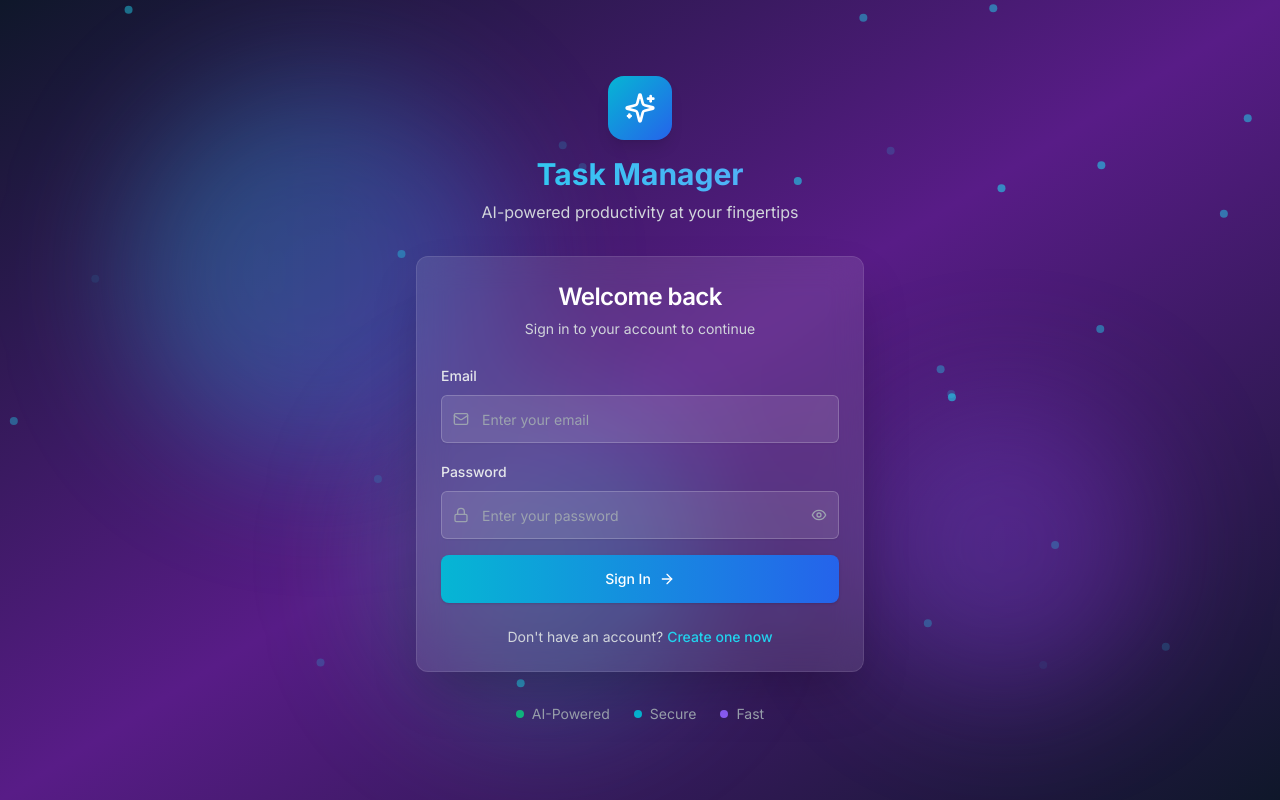
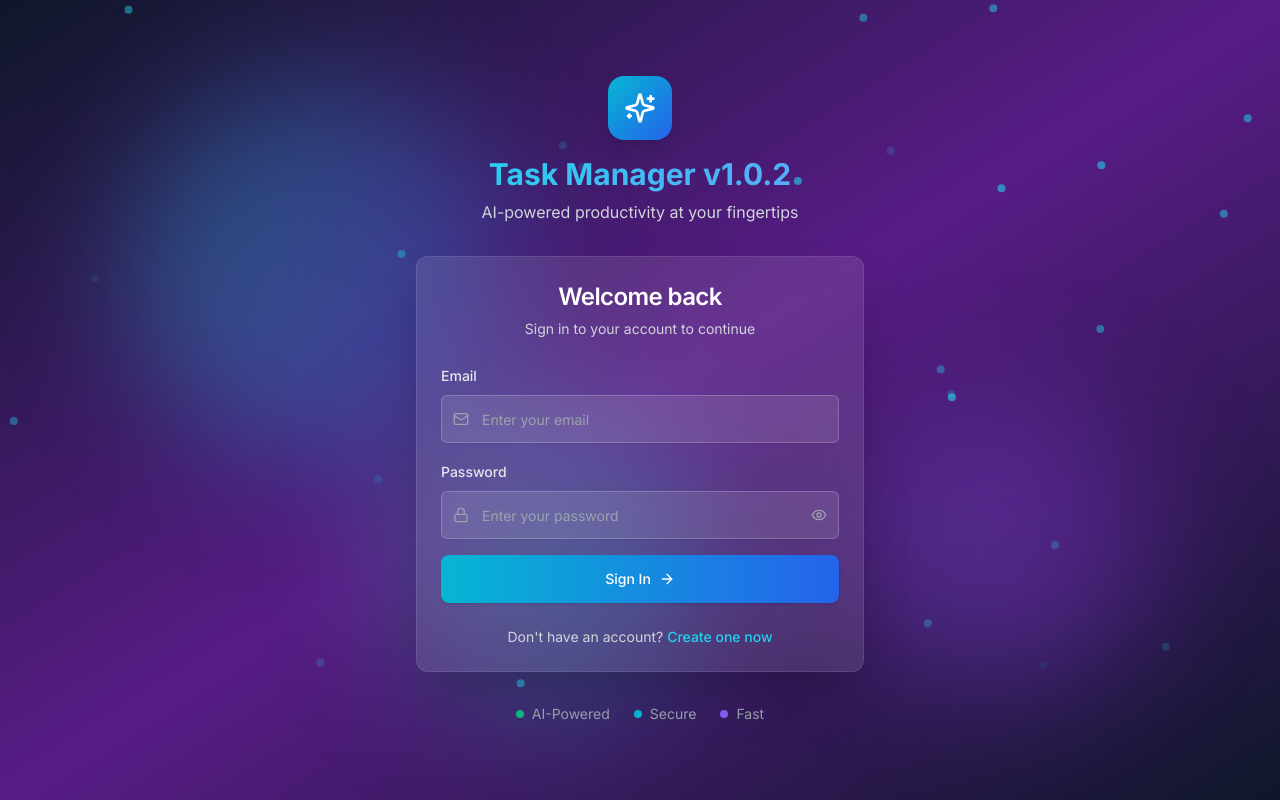
Before and after one commit to Monu2310/Task-Manager, a Next.js app in the folder frontend/: page /auth/login in a window 1280 px wide. Built offline with nearby package versions, Linux system fonts and the light colour scheme.

Commit message:
Add version indicator to login page

```diff
--- a/frontend/app/auth/login/page.tsx
+++ b/frontend/app/auth/login/page.tsx
@@ -57,7 +57,7 @@ function LoginContent() {
               <Sparkles className="w-8 h-8 text-white" />
             </motion.div>
             <h1 className="text-3xl font-bold bg-gradient-to-r from-cyan-400 to-blue-400 bg-clip-text text-transparent">
-              Task Manager
+              Task Manager v1.0.2
             </h1>
             <p className="text-gray-300 mt-2">AI-powered productivity at your fingertips</p>
           </motion.div>
```
